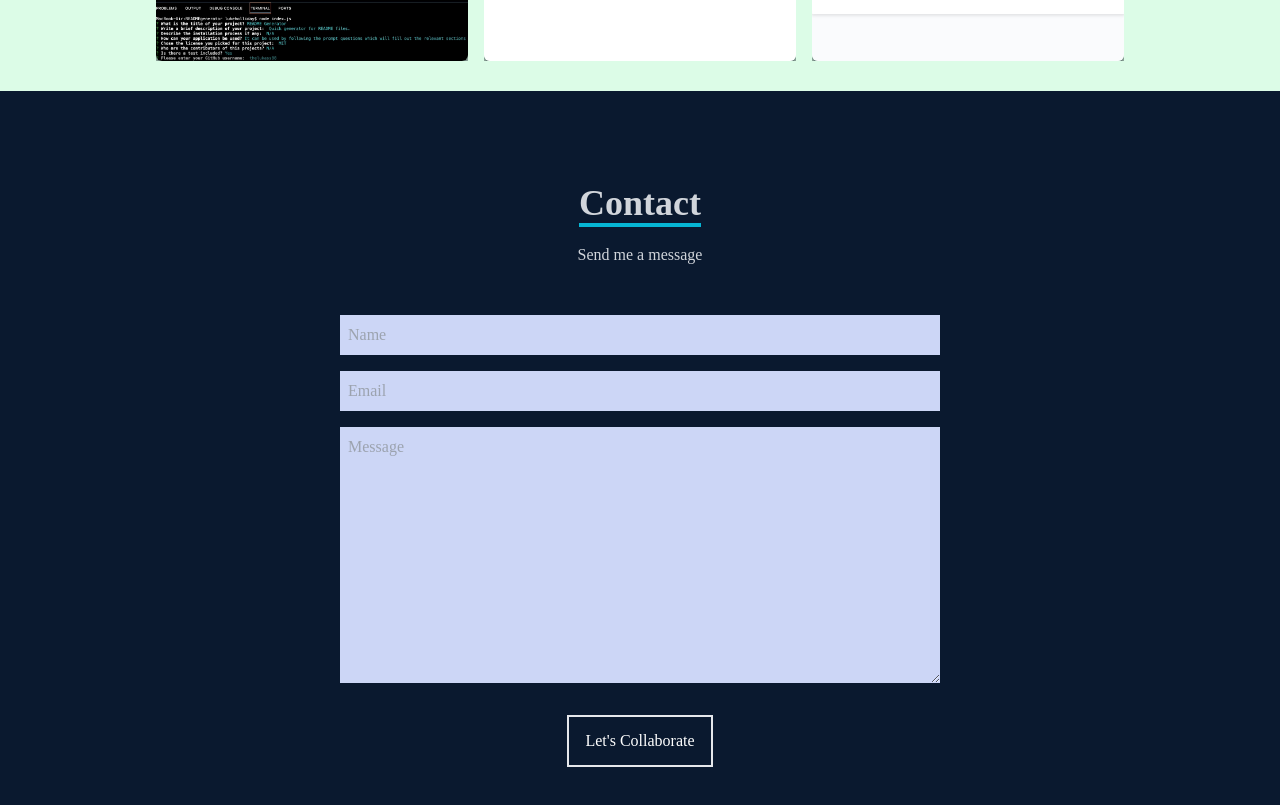
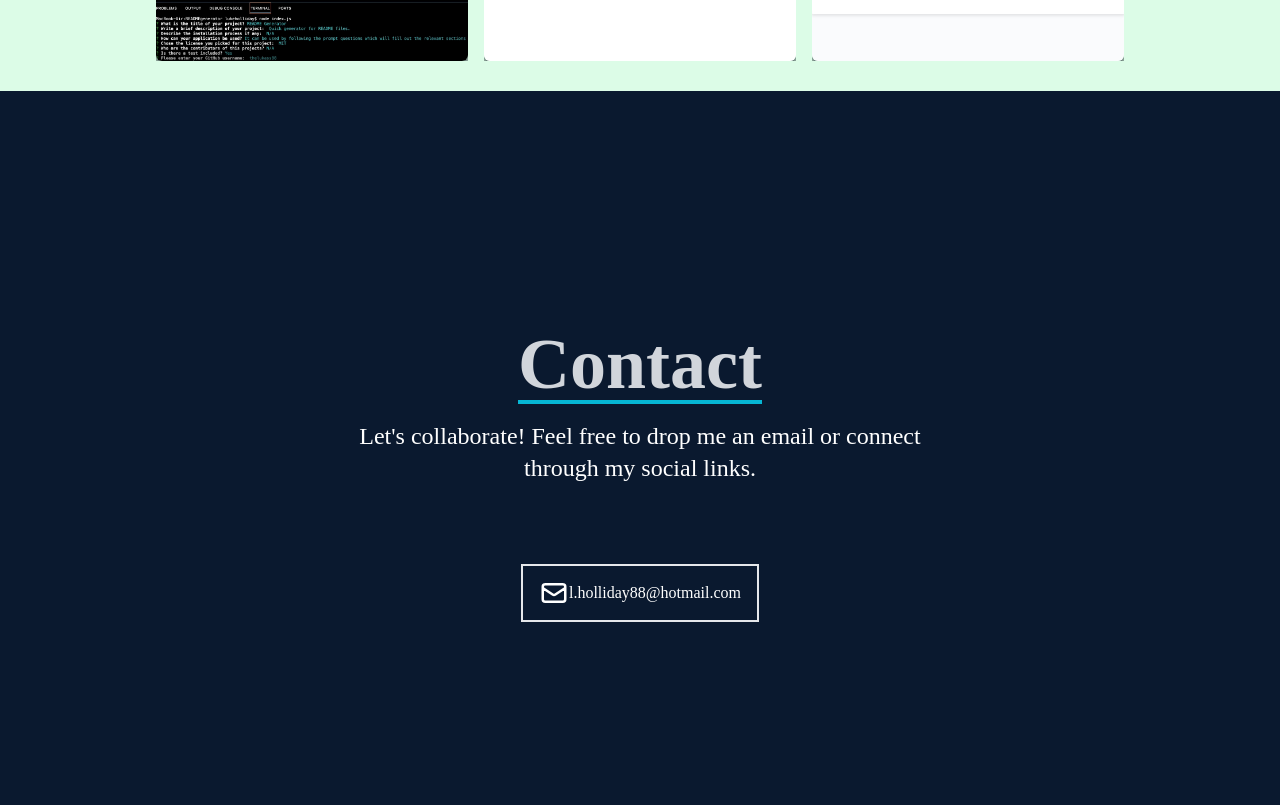
Before and after one commit to thelukass88/my-react-portfolio, a React (Create React App) app: page / in a window 1280 px wide. Shown: the part 2465-3270 px from the top of the page. Built offline with nearby package versions, Linux system fonts and the light colour scheme.

Commit message:
changed structure of contact form

```diff
--- a/src/components/Contact.jsx
+++ b/src/components/Contact.jsx
@@ -1,17 +1,20 @@
 import React from 'react'
+import { HiOutlineMail } from 'react-icons/hi';
 
 const Contact = () => {
   return (
     <div name='contact' className='w-full h-screen bg-[#0a192f] flex justify-center items-center p-4'>
         <div className='flex flex-col max-w-[600px] w-full'>
             <div className='pb-8 flex flex-col justify-center w-full h-full items-center'>
-                <p className='text-4xl font-bold inline border-b-4 border-cyan-500 text-gray-300'>Contact</p>
-                <p className='text-gray-300 py-4'>Send me a message</p>
+                <h2 className='fs-1 text-4xl sm:text-7xl font-bold inline border-b-4 border-cyan-500 text-gray-300'>Contact</h2>
+                <p className='py-4 text-2xl text-white text-center'>Let's collaborate! Feel free to drop me an email or connect through my social links.</p>
             </div>
-            <input className='bg-[#ccd6f6] p-2' type="text" placeholder='Name' name='name' />
-            <input className='my-4 p-2 bg-[#ccd6f6]' type="email" placeholder='Email' name='email' />
-            <textarea className='bg-[#ccd6f6] p-2' name="message" rows="10" placeholder='Message'></textarea>
-            <button className='text-white border-2 hover:bg-cyan-500 hover:border-cyan-500 px-4 py-3 my-8 mx-auto flex items-center'>Let's Collaborate</button>
+            <a
+              className='flex justify-between items-center w-full text-gray-300'
+              href='mailto:l.holliday88@hotmail.com'
+            >
+                          <button className='text-white border-2 hover:bg-cyan-500 hover:border-cyan-500 px-4 py-3 my-8 mx-auto flex items-center'><HiOutlineMail size={30} />l.holliday88@hotmail.com</button>
+            </a>
         </div>
     </div>
   )
```
